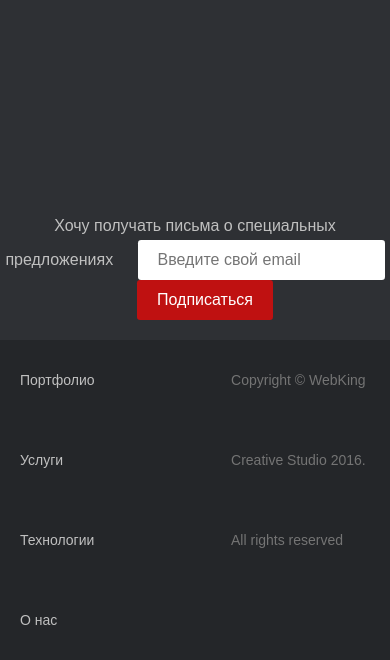
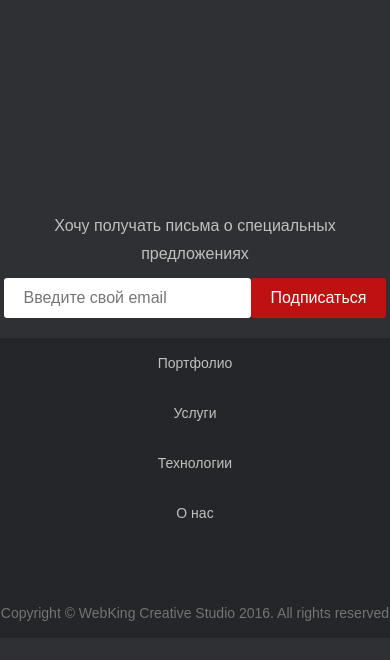
Before and after one commit to Arikito/wbkng, a PHP site: page /project.html in a window 390 px wide. Shown: the part 652-1312 px from the top of the page. After the commit the page ends 1273 px from the top, so only its background shows below. Run offline with PHP 8.4, Linux system fonts and the light colour scheme.

Commit message:
Футер. Стили моб

```diff
--- a/compiled/css/style.css
+++ b/compiled/css/style.css
@@ -215,6 +215,15 @@ a { text-decoration: none; }
 
 .location_wrap iframe { width: 100%; }
 
+@media (max-width: 992px) { footer .copyright .logo { padding: 0px !important; height: 50px !important; width: 100%; }
+  footer .copyright .rights { text-align: center; width: 100%; line-height: 50px; padding: 0px !important; }
+  footer .page_wrap nav { width: 100%; display: flex; justify-content: center; }
+  footer .page_wrap nav a { line-height: 50px; } }
+@media (max-width: 450px) { footer .copyright .rights { display: flex; justify-content: center; flex-wrap: wrap; }
+  footer .page_wrap .subscribe { display: flex; justify-content: center; flex-wrap: wrap; }
+  footer .page_wrap .subscribe input { margin-top: 10px; margin-left: 0px; }
+  footer .page_wrap nav { flex-wrap: wrap; }
+  footer .page_wrap nav a { line-height: 50px; width: 100%; text-align: center; } }
 input[type=text], input[type=email], input[type=passwd] { border-radius: .2em; border: 0; outline: 0; line-height: 40px; padding: 0 20px; }
 
 .page_wrap { max-width: 1300px; margin: 0 auto; overflow: auto; position: relative; }
@@ -260,7 +269,7 @@ body footer a { color: #c0c0c0; text-decoration: none; }
 body footer .copyright { line-height: 80px; background-color: #242629; }
 body footer .copyright img { max-width: 150px; float: left; }
 body footer .copyright .logo { height: 80px; display: inline-block; float: left; padding: 20px; fill: #414141; }
-body footer .copyright .page_wrap { display: flex; justify-content: space-between; }
+body footer .copyright .page_wrap { display: flex; justify-content: space-between; flex-wrap: wrap; }
 body footer .copyright .page_wrap .rights { color: #747474; padding-right: 20px; }
 body footer .page_wrap nav a { display: inline-block; padding: 0 20px; }
 body footer .page_wrap nav a:hover { color: #fff; }
--- a/index.html
+++ b/index.html
@@ -270,7 +270,7 @@
 				<!-- <svg viewBox="226 50 488 147" class="logo">
 					<use xmlns:xlink="http://www.w3.org/1999/xlink" xlink:href="/compiled/img/logo-2.1.svg#text_1_"></use>
 				</svg> -->
-				<div class="rights">Copyright © WebKing Creative Studio 2016. All rights reserved</div>
+				<div class="rights"><span>Copyright © WebKing Creative Studio 2016. </span><span>All rights reserved</span></div>
 			</div>
 		</div>
 	</footer>
--- a/resources/sass/style.scss
+++ b/resources/sass/style.scss
@@ -356,7 +356,64 @@ a {
 		width: 100%;
 	}
 }
+@media (max-width: 992px) {
+	footer {
+		.copyright {
+			.logo {
+				padding: 0px !important;
+				height: 50px !important;
+				width: 100%;
+			}
+			.rights {
+				text-align: center;
+			    width: 100%;
+			    line-height: 50px;
+			    padding: 0px !important;
+			}
+		}
+		.page_wrap {
+			nav {
+				width: 100%;
+			    display: flex;
+			    justify-content: center;
+			    a {
+			    	line-height: 50px;
+			    }
+			}
 
+		}
+	}
+}
+@media (max-width: 450px) {
+	footer {
+		.copyright {
+			.rights {
+				display: flex;
+			    justify-content: center;
+			    flex-wrap: wrap;
+			}
+		}
+		.page_wrap {
+			.subscribe {
+				display: flex;
+			    justify-content: center;
+			    flex-wrap: wrap;
+			    input {
+			    	margin-top: 10px;
+			    	margin-left: 0px;
+			    }
+			}
+			nav {
+				flex-wrap: wrap;
+			    a {
+			    	line-height: 50px;
+			    	width: 100%;
+			    	text-align: center;
+			    }
+			}
+		}
+	}
+}
 
 input[type=text],
 input[type=email],
@@ -576,6 +633,7 @@ body{
 			.page_wrap {
 				display: flex;
 				justify-content: space-between;
+				flex-wrap: wrap;
 				.rights {
 					color: darken($lightfont, 30);
 					padding-right: $gap;
```
Also changed, not shown: 1 other file.
